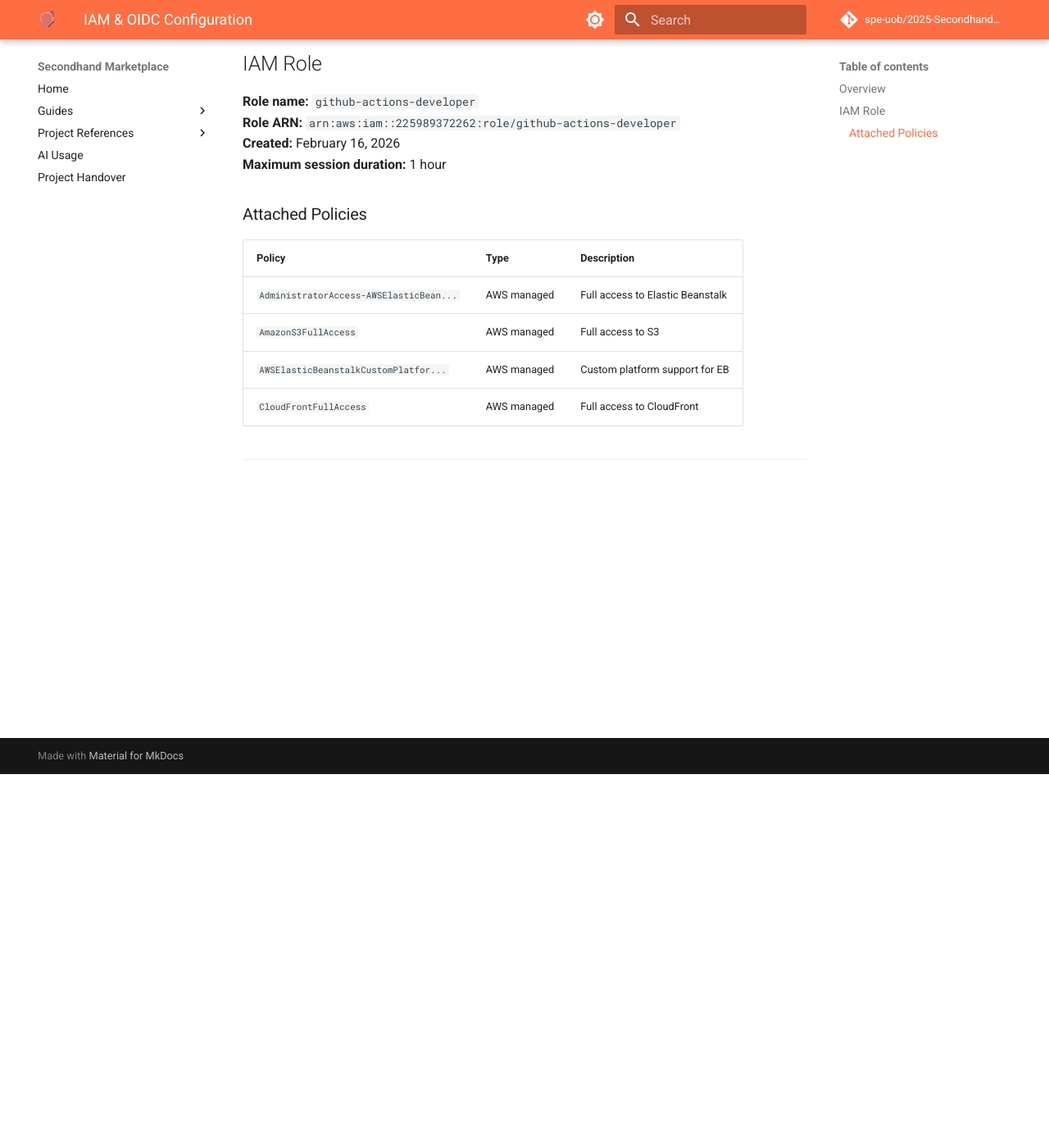
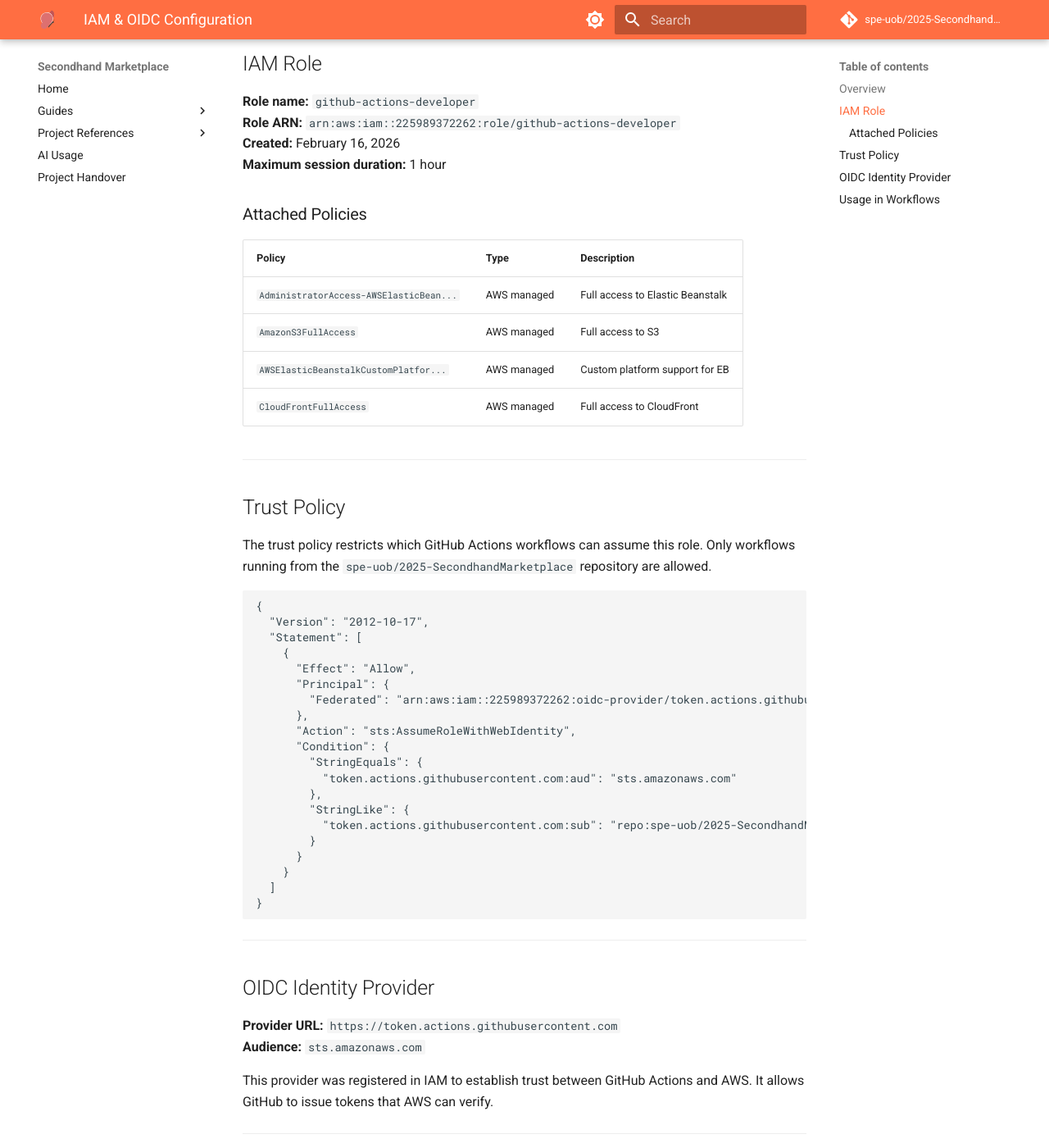
Before and after one commit to Ewan-Friend/Secondhand-Marketplace, an MkDocs documentation site: the page built from docs/aws/iam-oidc.md, in a window 1280 px wide and 1400 px high, scrolled down 456 px. Shown: the whole window at 82% size. Built offline with MkDocs 1.6.1 and Material for MkDocs 9.7.7, drawn with Linux system fonts in a browser that asks for light colours; comment, search, counter and statistics services are not loaded; some of the changed text lies outside the part shown.

Commit message:
docs(aws): Add AWS infrastructure and IAM/OIDC documentation

````diff
--- a/docs/aws/iam-oidc.md
+++ b/docs/aws/iam-oidc.md
@@ -32,3 +32,69 @@
 | `CloudFrontFullAccess` | AWS managed | Full access to CloudFront |
 
 ---
+
+## Trust Policy
+
+The trust policy restricts which GitHub Actions workflows can assume this role.
+Only workflows running from the `spe-uob/2025-SecondhandMarketplace` repository
+are allowed.
+
+```json
+{
+  "Version": "2012-10-17",
+  "Statement": [
+    {
+      "Effect": "Allow",
+      "Principal": {
+        "Federated": "arn:aws:iam::225989372262:oidc-provider/token.actions.githubusercontent.com"
+      },
+      "Action": "sts:AssumeRoleWithWebIdentity",
+      "Condition": {
+        "StringEquals": {
+          "token.actions.githubusercontent.com:aud": "sts.amazonaws.com"
+        },
+        "StringLike": {
+          "token.actions.githubusercontent.com:sub": "repo:spe-uob/2025-SecondhandMarketplace:*"
+        }
+      }
+    }
+  ]
+}
+```
+
+---
+
+## OIDC Identity Provider
+
+**Provider URL:** `https://token.actions.githubusercontent.com`
+**Audience:** `sts.amazonaws.com`
+
+This provider was registered in IAM to establish trust between GitHub Actions
+and AWS. It allows GitHub to issue tokens that AWS can verify.
+
+---
+
+## Usage in Workflows
+
+The role is assumed in workflows using the `aws-actions/configure-aws-credentials`
+action. The role ARN is stored as a GitHub Actions variable (`AWS_ROLE_ARN`)
+rather than a secret, as it is not sensitive.
+
+```yaml
+- name: Configure AWS credentials (OIDC)
+  uses: aws-actions/configure-aws-credentials@v4
+  with:
+    role-to-assume: ${{ vars.AWS_ROLE_ARN }}
+    aws-region: ${{ vars.AWS_REGION }}
+```
+
+The workflow must also have the following permissions to request the OIDC token:
+
+```yaml
+permissions:
+  id-token: write
+  contents: read
+```
+
+This configuration is used in both `deploy-web.yml` and `backend-cd.yml`.
+See the [CI/CD documentation](../workflows/ci-cd.md) for more details.
````
Also changed, not shown: docs/aws/aws-infrastructure.md (added, +31 -0 lines).
